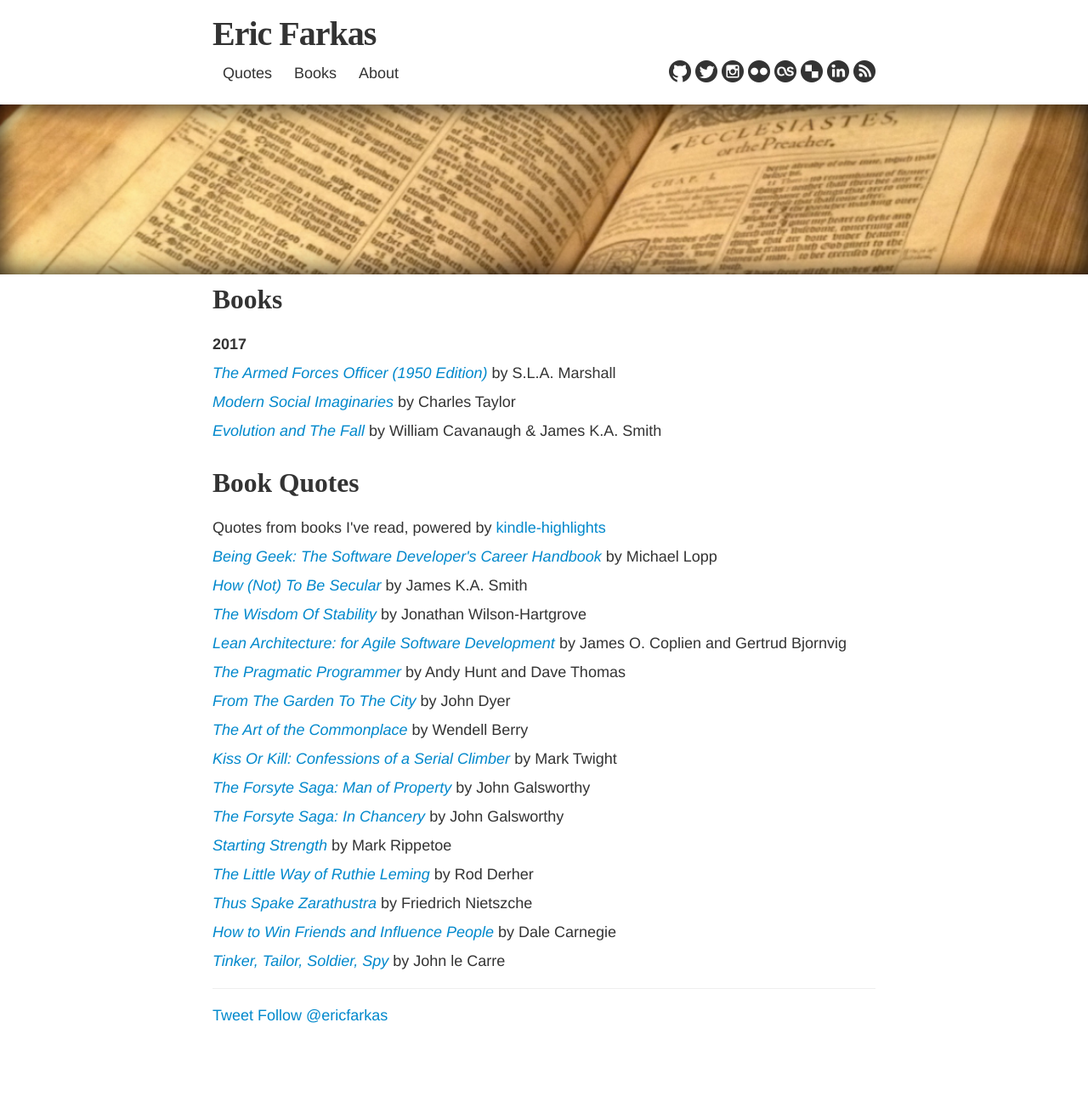
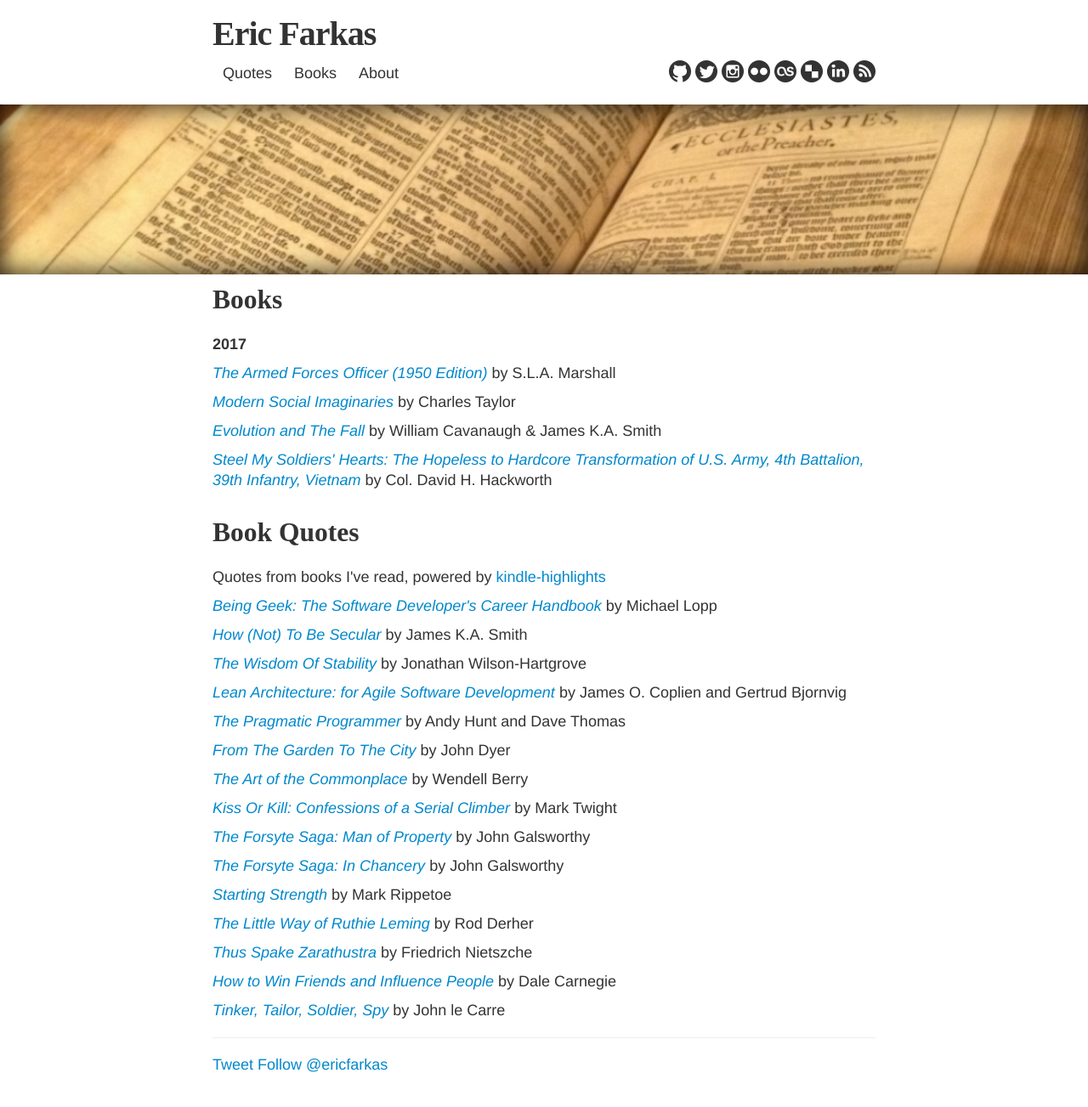
Before and after one commit to speric/speric.github.com, a Jekyll site: the page built from books/index.html, in a window 1280 px wide. Shown: the whole page at 85% size. Built offline with Jekyll 4.4.1, drawn with Linux system fonts in a browser that asks for light colours; some web fonts are replaced; comment, search, counter and statistics services are not loaded; before the commit the page ends 1245 px from its top, so only the background shows below that.

Commit message:
Adds Steel My Soldiers' Hearts

```diff
--- a/books/index.html
+++ b/books/index.html
@@ -13,6 +13,7 @@ header_img: "quotes.jpg"
 <p><i><a href="https://www.amazon.com/Armed-Forces-Officer-1950/dp/098836963X">The Armed Forces Officer (1950 Edition)</a></i> by S.L.A. Marshall</p>
 <p><i><a href="https://www.amazon.com/Modern-Social-Imaginaries-Public-Planet/dp/0822332930">Modern Social Imaginaries</a></i> by Charles Taylor</p>
 <p><i><a href="https://www.amazon.com/Evolution-Fall-William-T-Cavanaugh/dp/0802873790">Evolution and The Fall</a></i> by William Cavanaugh & James K.A. Smith</p>
+<p><i><a href="https://www.amazon.com/gp/product/0743246136">Steel My Soldiers' Hearts: The Hopeless to Hardcore Transformation of U.S. Army, 4th Battalion, 39th Infantry, Vietnam</a></i> by Col. David H. Hackworth</p>
 
 <br/>
 
```
